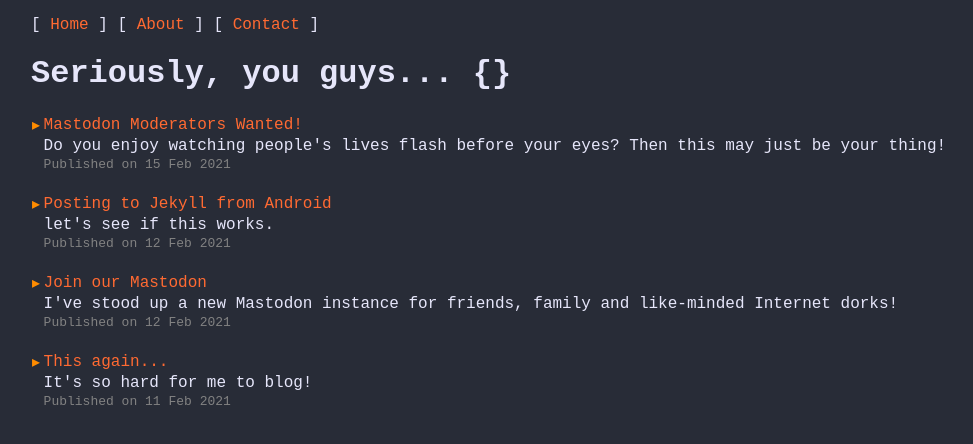
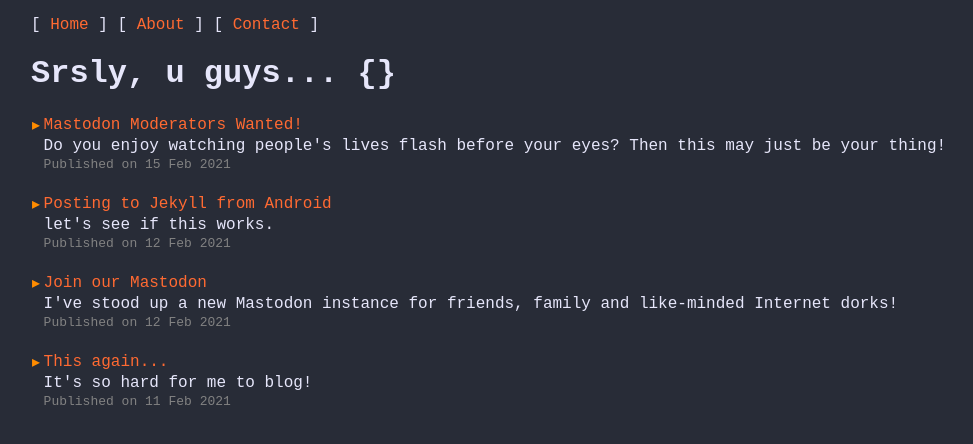
Before and after one commit to thewismit/jekyll-simple.css, a Jekyll site: the page built from index.md, in a window 1280 px wide. Shown: the top 444 px of the page, without its empty margins (33-1006 px from the left). Built offline with Jekyll 4.4.1, drawn with Linux system fonts in a browser that asks for light colours.

Commit message:
Srsly, u guys...

```diff
--- a/_config.yml
+++ b/_config.yml
@@ -4,7 +4,7 @@ plugins:
 
 # SEO Stuff
 author: Will Smith
-description: Srsly, you guys...
+description: Srsly, u guys...
 lang: en
 locale: en_GB
 timezone: America/New_York
--- a/index.md
+++ b/index.md
@@ -1,6 +1,6 @@
 ---
-title: Seriously, you guys... {}
-header: Seriously, you guys... {}
+title: Srsly, u guys... {}
+header: Srsly, u guys... {}
 description: A fantastical idiot's rantings and ravings.
 permalink: /
 layout: default
```
